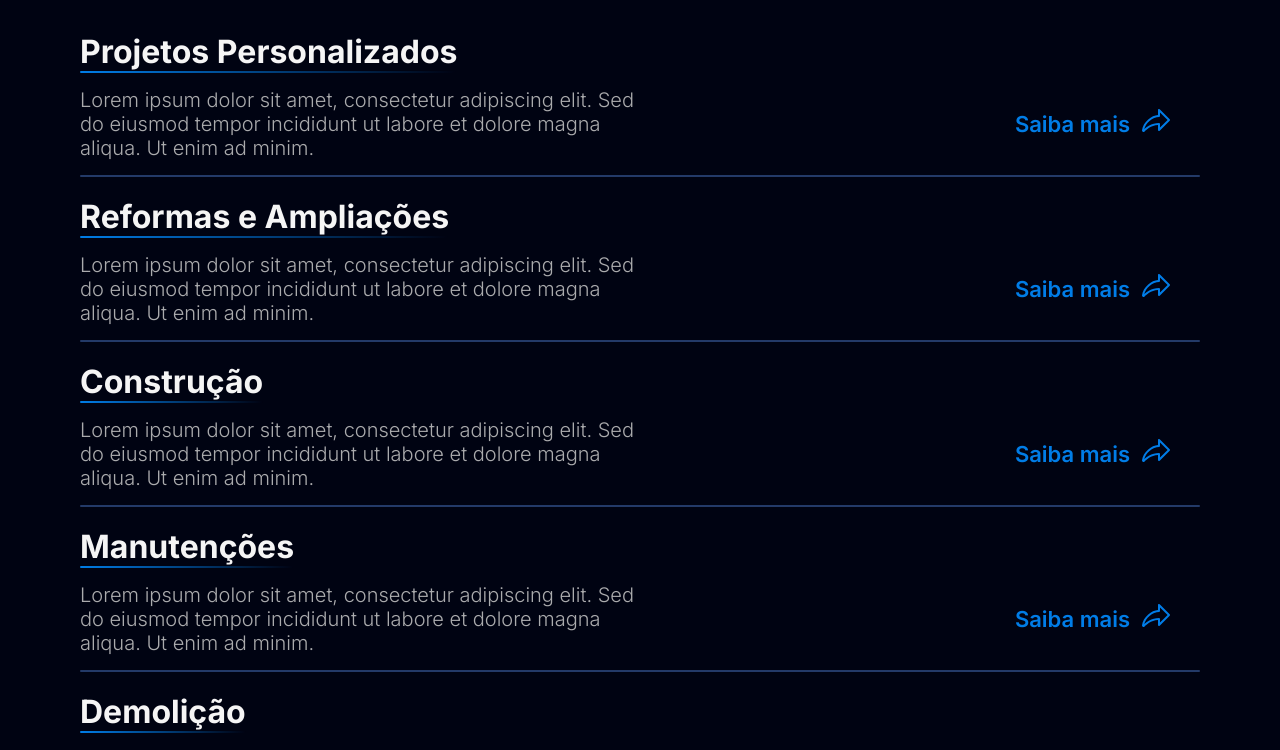
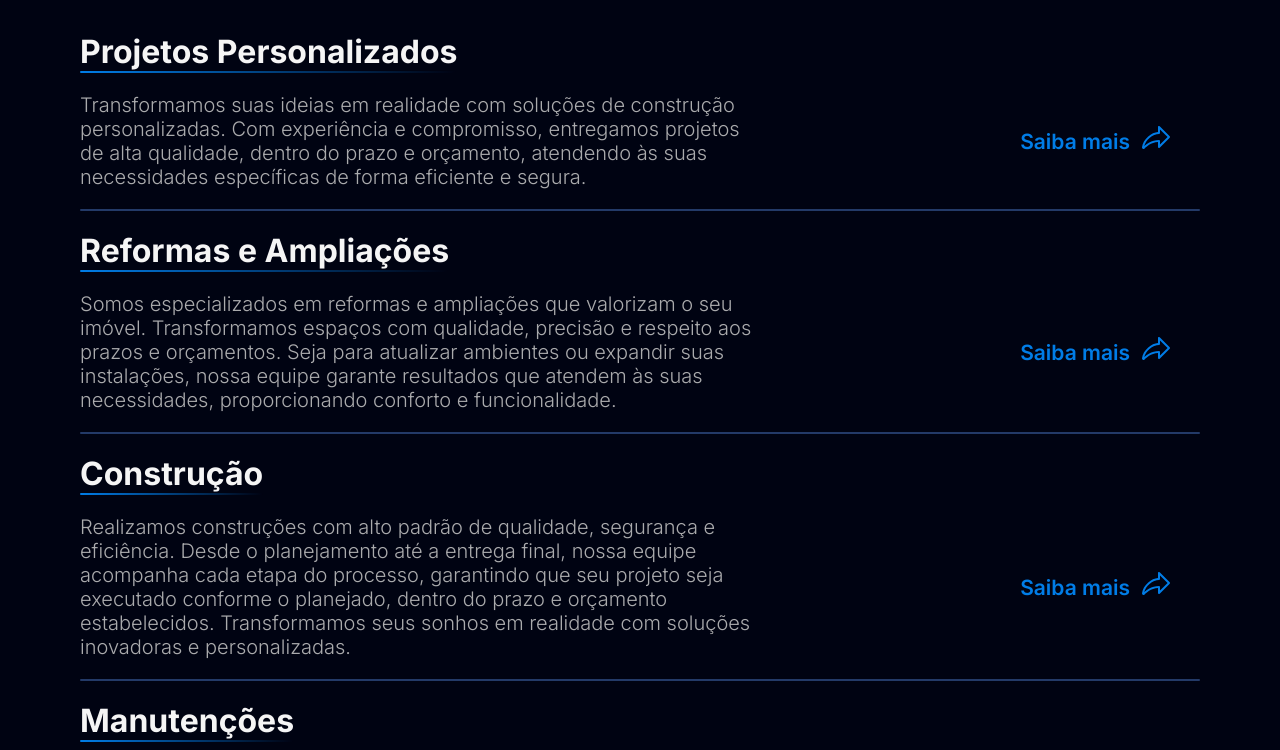
Before and after one commit to fourcoders-isnotonlyforcoders/SFempreendimentos, a React (Vite) app: page / in a window 1280 px wide. Shown: the part 1060-1810 px from the top of the page. Built offline with nearby package versions, Linux system fonts and the light colour scheme.

Commit message:
feat: add texts in the item description

```diff
--- a/src/components/SecaoForm/styles.tsx
+++ b/src/components/SecaoForm/styles.tsx
@@ -146,7 +146,7 @@ export const FormButton = styled.button`
   font-weight: bold;
   color: ${(props) => props.theme.colors.primaryBlue};
   width: 100%;
-  border-radius: 99999px;
+  border-radius: 22px;
   cursor: pointer;
   transition: all 0.3s ease;
   background: radial-gradient(
--- a/src/components/SecaoServicos/index.tsx
+++ b/src/components/SecaoServicos/index.tsx
@@ -23,9 +23,7 @@ export const SecaoServicos: React.FC = () => {
           <SecaoServicosItemTitle data-aos="fade-right" data-aos-duration="550" >Projetos Personalizados</SecaoServicosItemTitle>
           <SecaoServicosItemContent>
             <SecaoServicosItemDescription data-aos="fade-right" data-aos-duration="500">
-              Lorem ipsum dolor sit amet, consectetur adipiscing elit. Sed do
-              eiusmod tempor incididunt ut labore et dolore magna aliqua. Ut
-              enim ad minim.
+            Transformamos suas ideias em realidade com soluções de construção personalizadas. Com experiência e compromisso, entregamos projetos de alta qualidade, dentro do prazo e orçamento, atendendo às suas necessidades específicas de forma eficiente e segura.
             </SecaoServicosItemDescription>
             <SecaoServicosItemLink data-aos="fade-left" data-aos-duration="500">Saiba mais</SecaoServicosItemLink>
           </SecaoServicosItemContent>
@@ -35,9 +33,7 @@ export const SecaoServicos: React.FC = () => {
           </SecaoServicosItemTitle>
           <SecaoServicosItemContent>
             <SecaoServicosItemDescription data-aos="fade-right" data-aos-duration="600">
-              Lorem ipsum dolor sit amet, consectetur adipiscing elit. Sed do
-              eiusmod tempor incididunt ut labore et dolore magna aliqua. Ut
-              enim ad minim.
+            Somos especializados em reformas e ampliações que valorizam o seu imóvel. Transformamos espaços com qualidade, precisão e respeito aos prazos e orçamentos. Seja para atualizar ambientes ou expandir suas instalações, nossa equipe garante resultados que atendem às suas necessidades, proporcionando conforto e funcionalidade.
             </SecaoServicosItemDescription>
             <SecaoServicosItemLink data-aos="fade-left" data-aos-duration="600">Saiba mais</SecaoServicosItemLink>
           </SecaoServicosItemContent>
@@ -46,9 +42,9 @@ export const SecaoServicos: React.FC = () => {
           <SecaoServicosItemTitle data-aos="fade-right" data-aos-duration="750">Construção</SecaoServicosItemTitle>
           <SecaoServicosItemContent>
             <SecaoServicosItemDescription data-aos="fade-right" data-aos-duration="700">
-              Lorem ipsum dolor sit amet, consectetur adipiscing elit. Sed do
-              eiusmod tempor incididunt ut labore et dolore magna aliqua. Ut
-              enim ad minim.
+            Realizamos construções com alto padrão de qualidade, segurança e eficiência. Desde o planejamento até a entrega final, nossa equipe acompanha cada etapa do processo, garantindo que seu projeto seja executado conforme o planejado, dentro do prazo e orçamento estabelecidos. Transformamos seus sonhos em realidade com soluções inovadoras e personalizadas.
+
+
             </SecaoServicosItemDescription>
             <SecaoServicosItemLink data-aos="fade-left" data-aos-duration="700">Saiba mais</SecaoServicosItemLink>
           </SecaoServicosItemContent>
@@ -57,9 +53,7 @@ export const SecaoServicos: React.FC = () => {
           <SecaoServicosItemTitle data-aos="fade-right" data-aos-duration="750">Manutenções </SecaoServicosItemTitle>
           <SecaoServicosItemContent>
             <SecaoServicosItemDescription data-aos="fade-right" data-aos-duration="700">
-              Lorem ipsum dolor sit amet, consectetur adipiscing elit. Sed do
-              eiusmod tempor incididunt ut labore et dolore magna aliqua. Ut
-              enim ad minim.
+            Oferecemos serviços completos de manutenção preventiva e corretiva para garantir o bom funcionamento e a durabilidade do seu imóvel. Com uma equipe especializada, realizamos reparos rápidos e eficientes, sempre com foco na qualidade e no atendimento às suas necessidades, proporcionando segurança e conforto para o seu dia a dia.
             </SecaoServicosItemDescription>
             <SecaoServicosItemLink data-aos="fade-left" data-aos-duration="700">Saiba mais</SecaoServicosItemLink>
           </SecaoServicosItemContent>
@@ -68,9 +62,7 @@ export const SecaoServicos: React.FC = () => {
           <SecaoServicosItemTitle data-aos="fade-right" data-aos-duration="750">Demolição</SecaoServicosItemTitle>
           <SecaoServicosItemContent>
             <SecaoServicosItemDescription data-aos="fade-right" data-aos-duration="700">
-              Lorem ipsum dolor sit amet, consectetur adipiscing elit. Sed do
-              eiusmod tempor incididunt ut labore et dolore magna aliqua. Ut
-              enim ad minim.
+            Realizamos serviços de demolição de forma segura, rápida e eficiente. Nossa equipe especializada segue rigorosos padrões de segurança e cuidado com o meio ambiente, garantindo a remoção de estruturas de maneira controlada e com o mínimo de impacto. Atendemos a diferentes tipos de obras, desde pequenas reformas até grandes projetos de reestruturação.
             </SecaoServicosItemDescription>
             <SecaoServicosItemLink data-aos="fade-left" data-aos-duration="700">Saiba mais</SecaoServicosItemLink>
           </SecaoServicosItemContent>
--- a/src/components/SecaoServicos/styles.tsx
+++ b/src/components/SecaoServicos/styles.tsx
@@ -69,9 +69,9 @@ export const SecaoServicosItemContent = styled.div`
 export const SecaoServicosItemDescription = styled.p`
   font-size: 2rem;
   font-weight: 300;
-  max-width: 50%;
+  max-width: 60%;
+  padding: .5rem 0;
   color: ${({ theme }) => theme.colors.secondary};
-
   @media only screen and (max-width: 1180px) {
     max-width: 100%;
   }
@@ -80,14 +80,14 @@ export const SecaoServicosItemDescription = styled.p`
 export const SecaoServicosItemLink = styled.a`
   display: flex;
   align-items: center;
-  font-size: 2.2rem;
+  font-size: 2.1rem;
   gap: 1rem;
   font-weight: 600;
   cursor: pointer;
   padding-right: 2rem;
   color: ${({ theme }) => theme.colors.primaryBlue};
-  transition: filter 0.4s;
-
+  transition: all 0.4s ease-in-out;
+  opacity: .9;
   &::after {
     content: url("./icons/arrow-right.svg");
     width: 4rem;
@@ -95,5 +95,6 @@ export const SecaoServicosItemLink = styled.a`
 
   &:hover {
     filter: brightness(1.1);
+    opacity: 1;
   }
 `;
```
